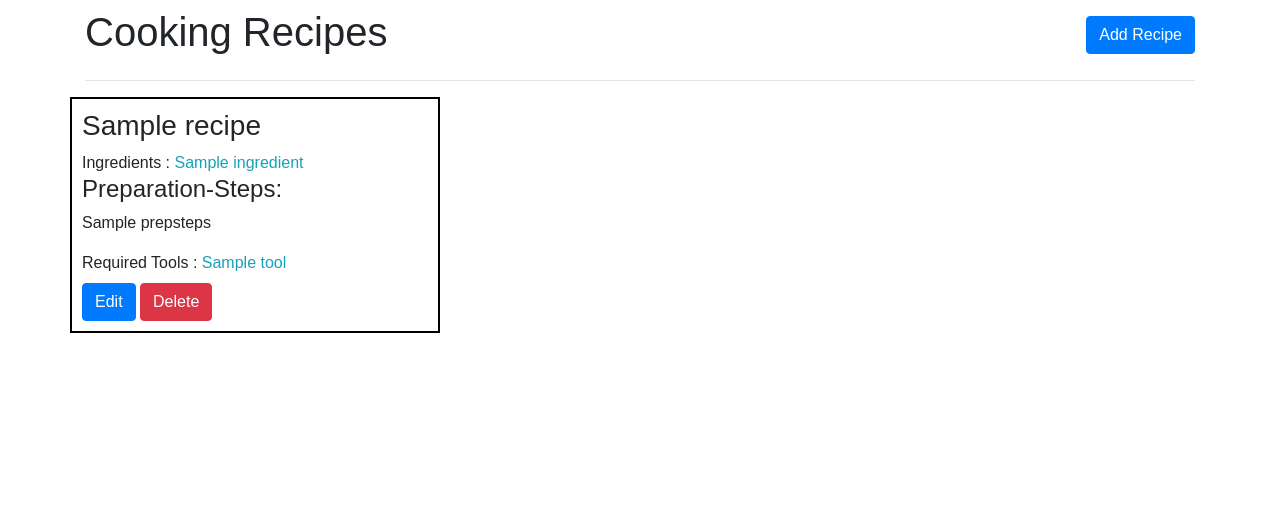
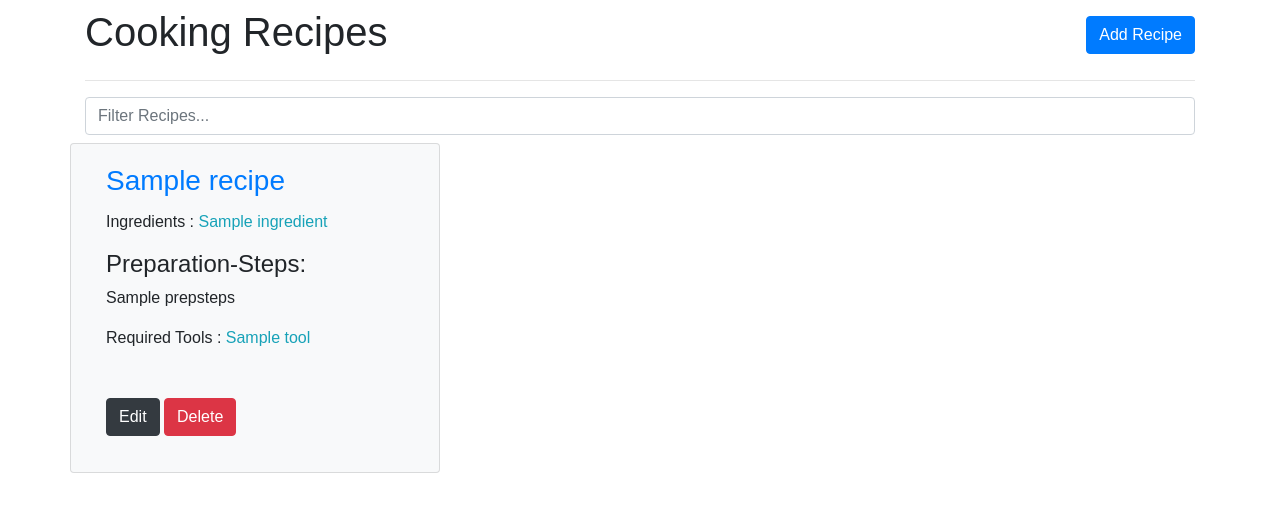
Before and after one commit to vinod2rahul/MS3-CookBook, a Flask app: page / in a window 1280 px wide. Shown: the part 56-568 px from the top of the page. Run offline with Flask 2, Linux system fonts and the light colour scheme; a database or web service that is not in the repository returns one stand-in record (values such as "Sample title"); parts of the project's set-up code (start-up, migrations or seed data) failed here and were passed over; some libraries are stand-ins or nearby versions.

Commit message:
Refactor: Add application icon, modify UI design of home page

```diff
--- a/CookBook/static/css/index.css
+++ b/CookBook/static/css/index.css
@@ -6,11 +6,13 @@ body{
     display:grid;
     grid-template-columns: repeat(3, 1fr);
     grid-gap: 15px;
+    animation: slidein 1s ease-in-out 0.5s 1;
 }
 
-.col{
-    border: 2px solid black;
-    padding:10px;
+@keyframes slidein{
+    0%{
+        transform:translateX(-100%);
+    }
 }
 
 @media(max-width: 720px){
--- a/CookBook/templates/base.html
+++ b/CookBook/templates/base.html
@@ -6,6 +6,7 @@
     <meta charset="UTF-8">
     <meta http-equiv="X-UA-Compatible" content="IE=edge">
     <meta name="viewport" content="width=device-width, initial-scale=1.0">
+    <link rel="icon" type="image/x-icon" href="{{ url_for('static', filename = 'images/icon.jpg') }}">
     <link rel="stylesheet" href="https://cdn.jsdelivr.net/npm/bootstrap@4.6.0/dist/css/bootstrap.min.css"
         integrity="sha384-B0vP5xmATw1+K9KRQjQERJvTumQW0nPEzvF6L/Z6nronJ3oUOFUFpCjEUQouq2+l" crossorigin="anonymous">
     <title>{% block title %} {% endblock %}</title>
--- a/CookBook/templates/index.html
+++ b/CookBook/templates/index.html
@@ -17,24 +17,36 @@
 </div>
 <hr>
 <div class="alerts"></div>
-
+<div class="mb-2">
+  <form>
+    <input type="text" class="form-control" placeholder="Filter Recipes...">
+  </form>
+</div>
 <div class="grid row">
   {% for recipe in recipes %}
-        <div class="col">
-          <h3>{{ recipe.name }}</h3>
+  <div class="col card bg-light">
+    <div class="card-body">
+    <h3 class="text-primary card-title">{{ recipe.name }}</h3>
+    <p>
     <span>Ingredients : </span>
     {% for ingredient in recipe.ingredients %}
       <span style="display:inline" class="text-info">{{ ingredient }}</span>
     {% endfor %}
+    </p>
     <h4>Preparation-Steps:</h4>
     <p style="white-space: pre-wrap;">{{ recipe.prepsteps }}</p>
+    <p>
     <span>Required Tools : </span>
     {% for tool in recipe.tools %}
     <span class="text-info">{{ tool }}</span>
     {% endfor %}
+    </p>
     <br>
-          <a href="/recipes/update/{{ recipe._id }}" class="mt-2 btn btn-primary">Edit</a>
+    <p>
+    <a href="/recipes/update/{{ recipe._id }}" class="mt-2 btn btn-dark">Edit</a>
     <button class="mt-2 btn btn-danger" id="deleteRecipeItem" onclick="deleteRecipe('{{ recipe._id }}')">Delete</button>
+    </p>
+    </div>
   </div>
   {% endfor %}
 </div>
```
Also changed, not shown: CookBook/static/images/icon.jpg (added). Lines whose indentation alone changed are shown as unchanged.
